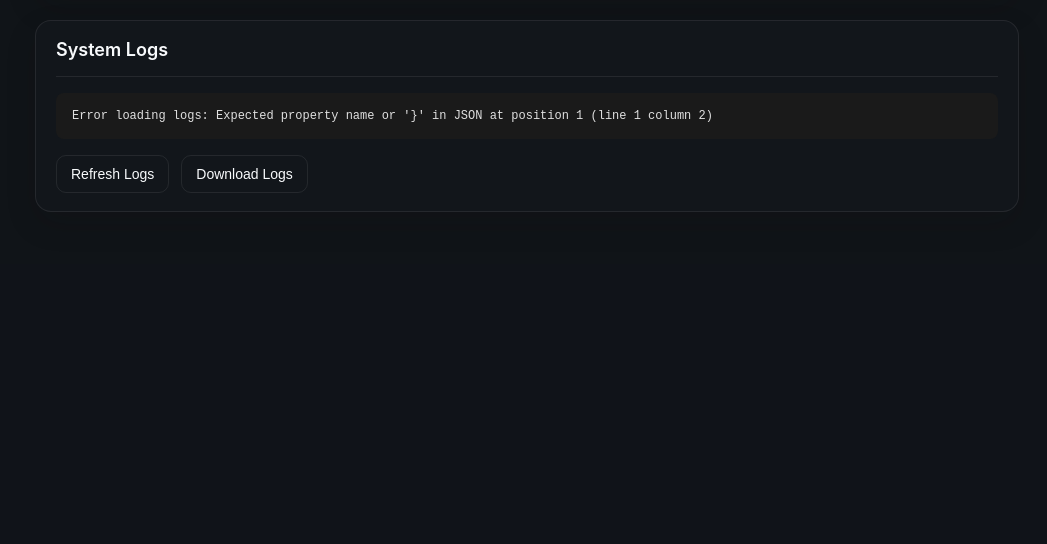
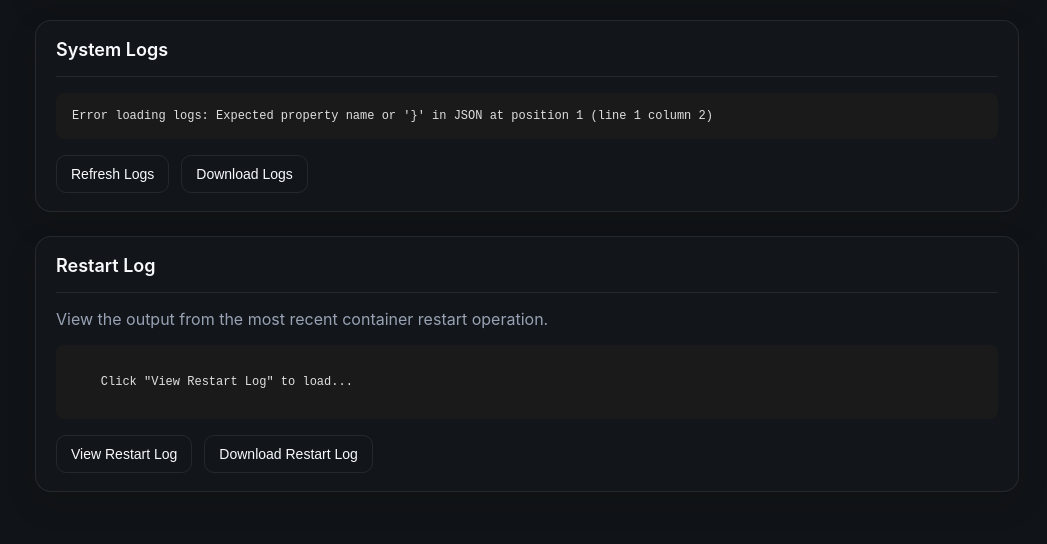
Before and after one commit to DevinRyan-Vesta/KBM2.0, a Python web app: template templates/app_admin/system_updates.html in a window 1280 px wide. Shown: the part 894-1438 px from the top of the page, without its empty margins (233-1280 px from the left). Before the commit the page ends 1106 px from the top, so only its background shows below. Run offline with Jinja, Linux system fonts and the light colour scheme; the template is opened without the code that fills it: most values are stand-ins (such as "Sample title", 1, 10 or a date in 2020).

Commit message:
Fix System Updates UI restart logging and error visibility
## Problem
The System Updates UI had silent failure issues where container restarts could fail without user notification. The restart mechanism spawned a detached docker container that ran asynchronously, and any errors were lost.

## Changes

### utilities/system_update.py
- Modified restart_containers() to capture output to restart_output.log
- Restart script now logs: start/end timestamps, command executed, full output (stdout/stderr), and exit code
- Updated success message to inform user about log file location
- Added get_restart_log() method to retrieve restart log contents

### app_admin/routes.py
- Added /admin/system/restart-log endpoint to serve restart log via AJAX
- Endpoint requires login, app_admin, and root_domain_only permissions

### templates/app_admin/system_updates.html
- Added "Restart Log" section to System Updates page
- Added "View Restart Log" button to fetch and display log
- Added "Download Restart Log" button to save log as text file
- JavaScript functions: refreshRestartLog() and downloadRestartLog()

## Benefits
- Users can now diagnose why system updates fail
- Restart operations are fully logged with timestamps and exit codes
- Errors are no longer lost - they're captured in restart_output.log
- Better visibility into the update process for troubleshooting

🤖 Generated with [Claude Code](https://claude.com/claude-code)

Co-Authored-By: Claude <noreply@anthropic.com>

```diff
--- a/templates/app_admin/system_updates.html
+++ b/templates/app_admin/system_updates.html
@@ -180,6 +180,24 @@
     </button>
     <button type="button" class="btn ghost" onclick="downloadLogs()">
       Download Logs
+    </button>
+  </div>
+</div>
+
+<!-- Restart Log -->
+<div class="card" style="margin-bottom: 24px;">
+  <h2>Restart Log</h2>
+  <div class="divider"></div>
+  <p class="muted">View the output from the most recent container restart operation.</p>
+  <div class="log-viewer" id="restart-log-viewer">
+    Click "View Restart Log" to load...
+  </div>
+  <div class="toolbar spaced">
+    <button type="button" class="btn ghost" onclick="refreshRestartLog()">
+      View Restart Log
+    </button>
+    <button type="button" class="btn ghost" onclick="downloadRestartLog()">
+      Download Restart Log
     </button>
   </div>
 </div>
@@ -390,6 +408,35 @@
     }
   }
 
+  // Refresh restart log
+  async function refreshRestartLog() {
+    const viewer = document.getElementById('restart-log-viewer');
+    viewer.textContent = 'Loading restart log...';
+
+    try {
+      const response = await fetch('{{ url_for("app_admin.restart_log") }}');
+      const data = await response.json();
+      viewer.textContent = data.log || 'No restart log available';
+      viewer.scrollTop = viewer.scrollHeight;
+    } catch (error) {
+      viewer.textContent = `Error loading restart log: ${error.message}`;
+    }
+  }
+
+  // Download restart log
+  function downloadRestartLog() {
+    const logs = document.getElementById('restart-log-viewer').textContent;
+    const blob = new Blob([logs], { type: 'text/plain' });
+    const url = window.URL.createObjectURL(blob);
+    const a = document.createElement('a');
+    a.href = url;
+    a.download = `kbm-restart-log-${new Date().toISOString().slice(0,10)}.txt`;
+    document.body.appendChild(a);
+    a.click();
+    window.URL.revokeObjectURL(url);
+    document.body.removeChild(a);
+  }
+
   // Load logs on page load
   refreshLogs();
 
```
Also changed, not shown: app_admin/routes.py (+14 -0 lines), utilities/system_update.py (+24 -2 lines).
